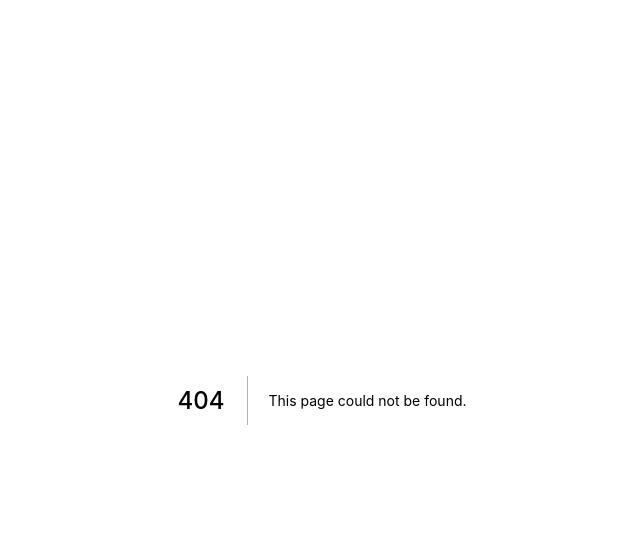
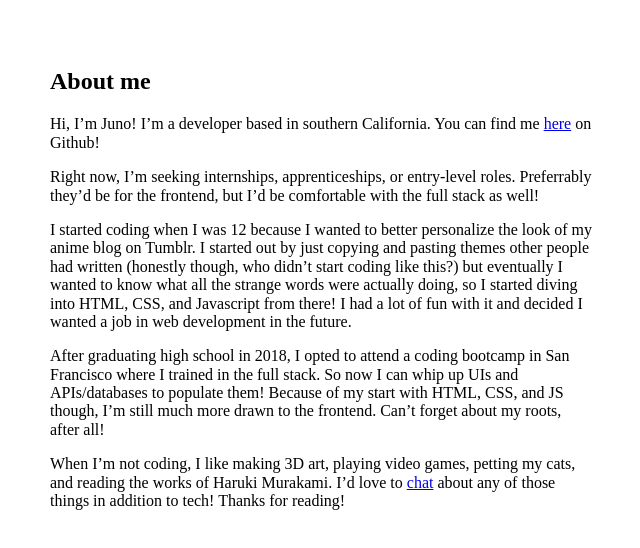
Before and after one commit to jmtes/jmtes.github.io, a Next.js app: page /about in a window 1280 px wide. Before the commit this address had no page. Shown: the top 548 px of the page, without its empty margins (318-958 px from the left). Built offline with nearby package versions, Linux system fonts and the light colour scheme.

Commit message:
Create about page

```diff
--- /dev/null
+++ b/pages/about.tsx
@@ -0,0 +1,54 @@
+import Head from 'next/head';
+import Link from 'next/link';
+
+import Layout, { siteTitle } from '../components/layout';
+
+const Home = () => (
+  <Layout home>
+    <Head>
+      <title>{`${siteTitle} - About`}</title>
+    </Head>
+    <main>
+      <h2>About me</h2>
+      <p>
+        Hi, I’m Juno! I’m a developer based in southern California. You can find
+        me <a href='https://github.com/jmtes'>here</a> on Github!
+      </p>
+
+      <p>
+        Right now, I’m seeking internships, apprenticeships, or entry-level
+        roles. Preferrably they’d be for the frontend, but I’d be comfortable
+        with the full stack as well!
+      </p>
+
+      <p>
+        I started coding when I was 12 because I wanted to better personalize
+        the look of my anime blog on Tumblr. I started out by just copying and
+        pasting themes other people had written (honestly though, who didn’t
+        start coding like this?) but eventually I wanted to know what all the
+        strange words were actually doing, so I started diving into HTML, CSS,
+        and Javascript from there! I had a lot of fun with it and decided I
+        wanted a job in web development in the future.
+      </p>
+
+      <p>
+        After graduating high school in 2018, I opted to attend a coding
+        bootcamp in San Francisco where I trained in the full stack. So now I
+        can whip up UIs and APIs/databases to populate them! Because of my start
+        with HTML, CSS, and JS though, I’m still much more drawn to the
+        frontend. Can’t forget about my roots, after all!
+      </p>
+
+      <p>
+        When I’m not coding, I like making 3D art, playing video games, petting
+        my cats, and reading the works of Haruki Murakami. I’d love to{' '}
+        <Link href='/contact'>
+          <a>chat</a>
+        </Link>{' '}
+        about any of those things in addition to tech! Thanks for reading!
+      </p>
+    </main>
+  </Layout>
+);
+
+export default Home;
```
